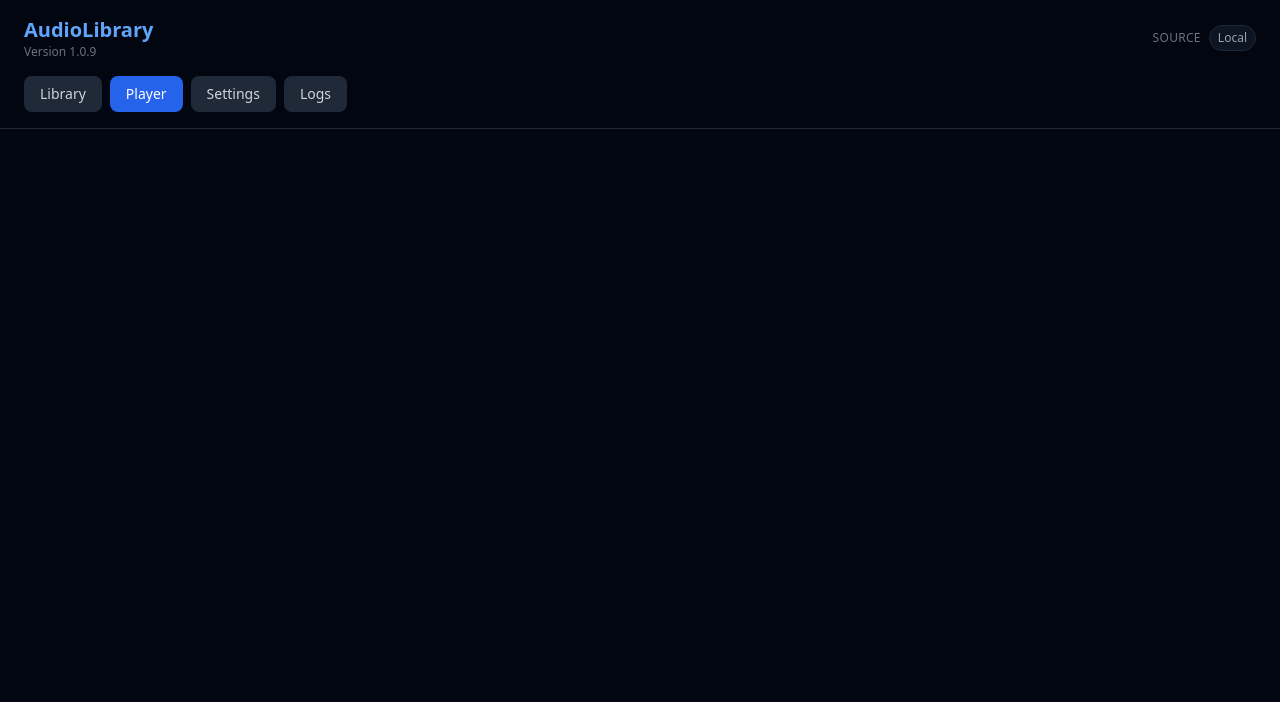
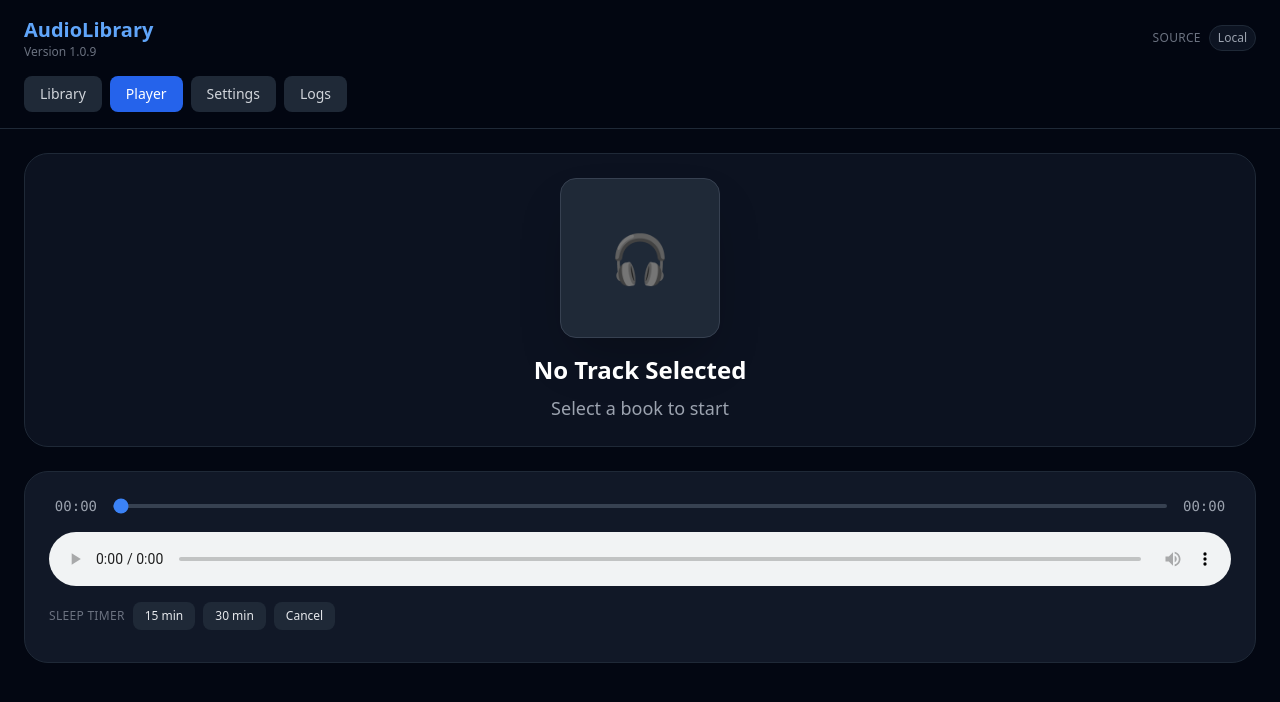
Before and after one commit to dylan7474/audioBookPlayer, a plain HTML site: page index.html in a window 1280 px wide. Both pictures are taken after a click on the button "Player". Drawn offline with nearby package versions, Linux system fonts and the light colour scheme; no server answers.

Commit message:
Fix player screen visibility

```diff
--- a/index.html
+++ b/index.html
@@ -77,7 +77,7 @@
             </div>
         </section>
 
-        <section id="screen-player" class="screen-panel hidden px-4 sm:px-6 py-6 space-y-6" data-screen-panel="player">
+        <section id="screen-player" class="screen-panel px-4 sm:px-6 py-6 space-y-6" data-screen-panel="player" hidden>
             <div class="rounded-3xl bg-gray-900/70 border border-gray-800 p-5 sm:p-6 flex flex-col items-center text-center gap-4">
                 <div class="w-28 h-28 sm:w-40 sm:h-40 bg-gray-800 rounded-2xl shadow-2xl flex items-center justify-center border border-gray-700">
                     <span class="text-4xl sm:text-5xl">🎧</span>
@@ -116,7 +116,7 @@
             </section>
         </section>
 
-        <section id="screen-settings" class="screen-panel hidden px-4 sm:px-6 py-6 space-y-5" data-screen-panel="settings">
+        <section id="screen-settings" class="screen-panel px-4 sm:px-6 py-6 space-y-5" data-screen-panel="settings" hidden>
             <div class="rounded-2xl border border-gray-800 bg-gray-900/70 p-4 sm:p-5 space-y-3">
                 <h2 class="text-sm uppercase tracking-wide text-gray-500">Playback &amp; Sleep</h2>
                 <p class="text-sm text-gray-400">Control sleep timers and playback habits from here.</p>
@@ -129,7 +129,7 @@
             </div>
         </section>
 
-        <section id="screen-logs" class="screen-panel hidden px-4 sm:px-6 py-6" data-screen-panel="logs">
+        <section id="screen-logs" class="screen-panel px-4 sm:px-6 py-6" data-screen-panel="logs" hidden>
             <div class="rounded-2xl border border-gray-800 bg-gray-900/70 p-4 sm:p-5 text-xs text-gray-400">
                 <div class="flex items-center justify-between mb-3">
                     <span class="uppercase tracking-wide text-gray-500">Diagnostics</span>
@@ -253,7 +253,9 @@
     const setActiveScreen = (screen) => {
         state.activeScreen = screen;
         elements.screenPanels.forEach(panel => {
-            panel.hidden = panel.dataset.screenPanel !== screen;
+            const shouldShow = panel.dataset.screenPanel === screen;
+            panel.hidden = !shouldShow;
+            panel.classList.toggle('hidden', !shouldShow);
         });
         elements.screenButtons.forEach(button => {
             const isActive = button.dataset.screen === screen;
```
